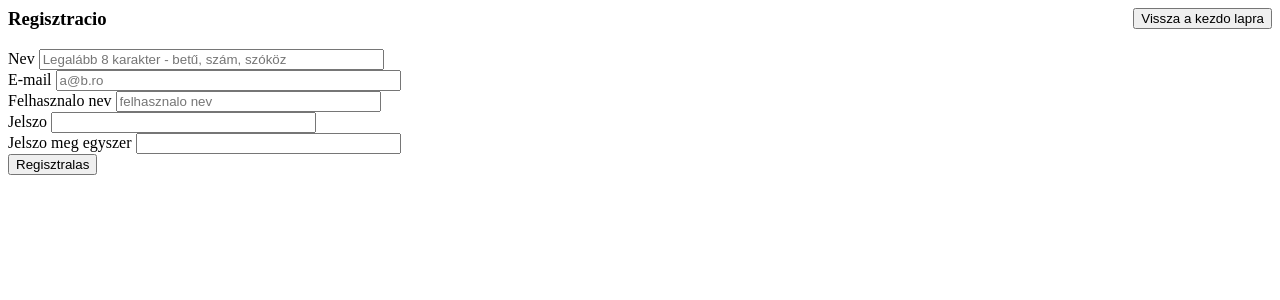
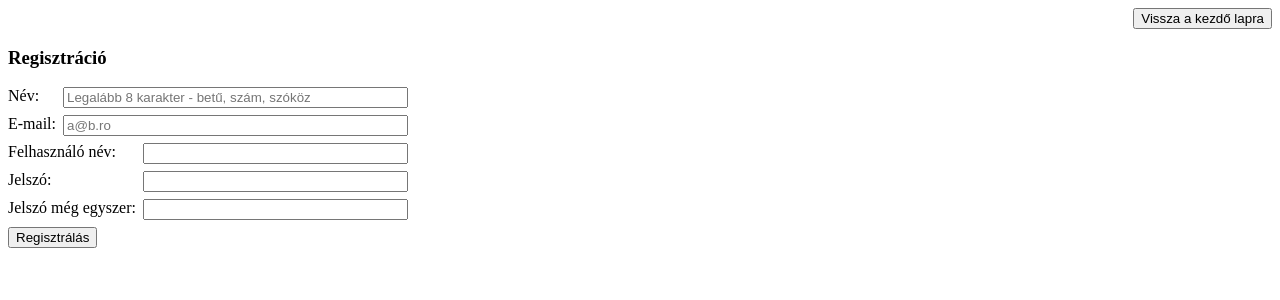
Before and after one commit to HbotondS/web2019-project, a PHP site: page /views/signup.php in a window 1280 px wide. Shown: the top 300 px of the page. Run offline with PHP 8.4, Linux system fonts and the light colour scheme.

Commit message:
fix issue #6

```diff
--- /dev/null
+++ b/styles/signup.css
@@ -0,0 +1,12 @@
+.my-container {
+    width: 400px;
+    padding-top: 20px;
+}
+
+.row {
+    padding-bottom: 10px;
+}
+
+input {
+    float: right;
+}
--- a/views/backtohome.php
+++ b/views/backtohome.php
@@ -1,2 +1,3 @@
 <link href="../styles/error.css" rel="stylesheet">
-<div style="float: right"><a href="start_view.php"><button>Vissza a kezdo lapra</button></a></div>
+<link href="../styles/signup.css" rel="stylesheet">
+<div style="float: right"><a href="start_view.php"><button>Vissza a kezdő lapra</button></a></div>
--- a/views/signup.php
+++ b/views/signup.php
@@ -5,11 +5,11 @@
     session_start();
 ?>
 
-<div class="cd">
+<div class="my-container">
     <?php if (isset($_GET['error'])): ?>
         <p class="error">
             <?php if ($_GET['error'] == 'notmatchingpassword'): ?>
-            A ket jelszo nem egyezik meg
+                A két jelszó nem egyezik meg
             <?php elseif ($_GET['error'] == UserUpdateErrorCode::existingUser): ?>
                 <?= $_SESSION['exception']->getMessage() ?>
             <?php elseif ($_GET['error'] == UserUpdateErrorCode::existingEmail): ?>
@@ -19,33 +19,38 @@
             <?php endif; ?>
         </p>
     <?php endif; ?>
-    <h3 class="formc">Regisztracio</h3>
+    <h3 class="formc">Regisztráció</h3>
     <form id="myform" action="../moduls/signup.php" method="post">
 
-        <label for="name">Nev</label>
+        <div class="row">
+            <label for="name">Név:</label>
             <input id="name" type="text" name="name" maxlength="100" size="40"
                    required pattern=".{8,100}"
                    placeholder="Legalább 8 karakter - betű, szám, szóköz">
-        <br>
+        </div>
 
-        <label for="email">E-mail</label>
+        <div class="row">
+            <label for="email">E-mail:</label>
             <input id="email" type="email" name="email" maxlength="100" size="40" required
                    placeholder="a@b.ro">
-        <br>
+        </div>
 
-        <label for="uid">Felhasznalo nev</label>
-        <input id="uid" type="text" name="uid" maxlength="30" size="30" required placeholder="felhasznalo nev">
-        <br>
+        <div class="row">
+            <label for="uid">Felhasználó név:</label>
+            <input id="uid" type="text" name="uid" maxlength="30" size="30" required>
+        </div>
 
-        <label for="pwd1">Jelszo</label>
+        <div class="row">
+            <label for="pwd1">Jelszó:</label>
             <input id="pwd1" type="password" name="pwd1" minlength="8" maxlength="16" value="" size="30" required>
-        <br>
+        </div>
 
-        <label for="pwd2">Jelszo meg egyszer</label>
+        <div class="row">
+            <label for="pwd2">Jelszó még egyszer:</label>
             <input id="pwd2" type="password" name="pwd2" minlength="8" maxlength="16" value="" size="30">
-        <br>
+        </div>
 
-        <button type="submit" name="go">Regisztralas</button>
+        <button type="submit" name="go">Regisztrálás</button>
 
     </form>
 </div>
```
Lines whose indentation alone changed are shown as unchanged.
